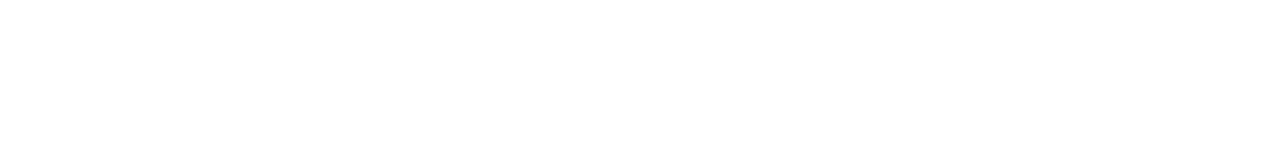
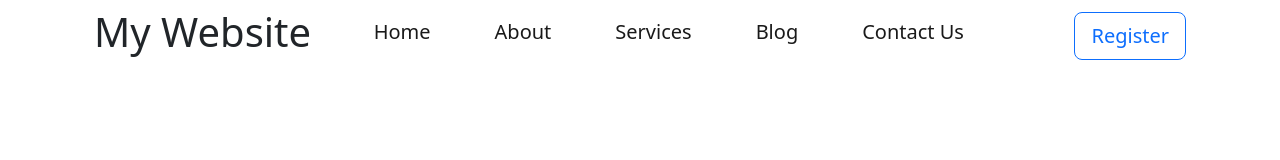
Before and after one commit to nobabsarkar/bootstrap-responsive-website, a plain HTML site: page index.html in a window 1280 px wide. Drawn offline with nearby package versions, Linux system fonts and the light colour scheme.

Commit message:
add manu bar

```diff
--- a/index.html
+++ b/index.html
@@ -1,12 +1,66 @@
 <!doctype html>
 <html lang="en">
+
       <head>
             <meta charset="utf-8">
             <meta name="viewport" content="width=device-width, initial-scale=1">
             <title>My Responsive Website</title>
-    <link href="https://cdn.jsdelivr.net/npm/bootstrap@5.2.0/dist/css/bootstrap.min.css" rel="stylesheet" integrity="sha384-gH2yIJqKdNHPEq0n4Mqa/HGKIhSkIHeL5AyhkYV8i59U5AR6csBvApHHNl/vI1Bx" crossorigin="anonymous">
+            <link href="https://cdn.jsdelivr.net/npm/bootstrap@5.2.0/dist/css/bootstrap.min.css" rel="stylesheet"
+                  integrity="sha384-gH2yIJqKdNHPEq0n4Mqa/HGKIhSkIHeL5AyhkYV8i59U5AR6csBvApHHNl/vI1Bx"
+                  crossorigin="anonymous">
       </head>
+
       <body>
+
+
+            <!-- header section starts -->
+            <div class="container">
+                  <div class="row">
+                        <div class="col-md-12">
+                              <nav class="navbar navbar-expand-lg">
+                                    <div class="container-fluid">
+                                          <!-- <a class="navbar-brand h1" href="#">My Website</a> -->
+                                          <h1>My Website</h1>
+                                          <button class="navbar-toggler" type="button" data-bs-toggle="collapse"
+                                                data-bs-target="#navbarSupportedContent"
+                                                aria-controls="navbarSupportedContent" aria-expanded="false"
+                                                aria-label="Toggle navigation">
+                                                <span class="navbar-toggler-icon"></span>
+                                          </button>
+                                          <div class="collapse navbar-collapse" id="navbarSupportedContent">
+                                                <ul class="navbar-nav ms-auto me-auto mb-2 mb-lg-0">
+                                                      <li class="nav-item me-5 h5">
+                                                            <a class="nav-link active" aria-current="page"
+                                                                  href="#">Home</a>
+                                                      </li>
+                                                      <li class="nav-item me-5 h5">
+                                                            <a class="nav-link active" aria-current="page"
+                                                                  href="#">About</a>
+                                                      </li>
+                                                      <li class="nav-item me-5 h5">
+                                                            <a class="nav-link active" aria-current="page"
+                                                                  href="#">Services</a>
+                                                      </li>
+                                                      <li class="nav-item me-5 h5">
+                                                            <a class="nav-link active" aria-current="page"
+                                                                  href="#">Blog</a>
+                                                      </li>
+                                                      <li class="nav-item me-5 h5">
+                                                            <a class="nav-link active" aria-current="page"
+                                                                  href="#">Contact Us</a>
+                                                      </li>
+
+                                                </ul>
+                                                <form class="d-flex">
+                                                      <button class="btn btn-outline-primary btn-lg"type="submit">Register</button>
+                                                </form>
+                                          </div>
+                                    </div>
+                              </nav>
+                        </div>
+                  </div>
+            </div>
+            <!-- header section ends -->
 
 
 
@@ -18,9 +72,9 @@
 
 
 
+            <script src="https://cdn.jsdelivr.net/npm/bootstrap@5.2.0/dist/js/bootstrap.bundle.min.js"
+                  integrity="sha384-A3rJD856KowSb7dwlZdYEkO39Gagi7vIsF0jrRAoQmDKKtQBHUuLZ9AsSv4jD4Xa"
+                  crossorigin="anonymous"></script>
+      </body>
 
-
-
-    <script src="https://cdn.jsdelivr.net/npm/bootstrap@5.2.0/dist/js/bootstrap.bundle.min.js" integrity="sha384-A3rJD856KowSb7dwlZdYEkO39Gagi7vIsF0jrRAoQmDKKtQBHUuLZ9AsSv4jD4Xa" crossorigin="anonymous"></script>
-  </body>
 </html>
```
Lines whose indentation alone changed are shown as unchanged.
